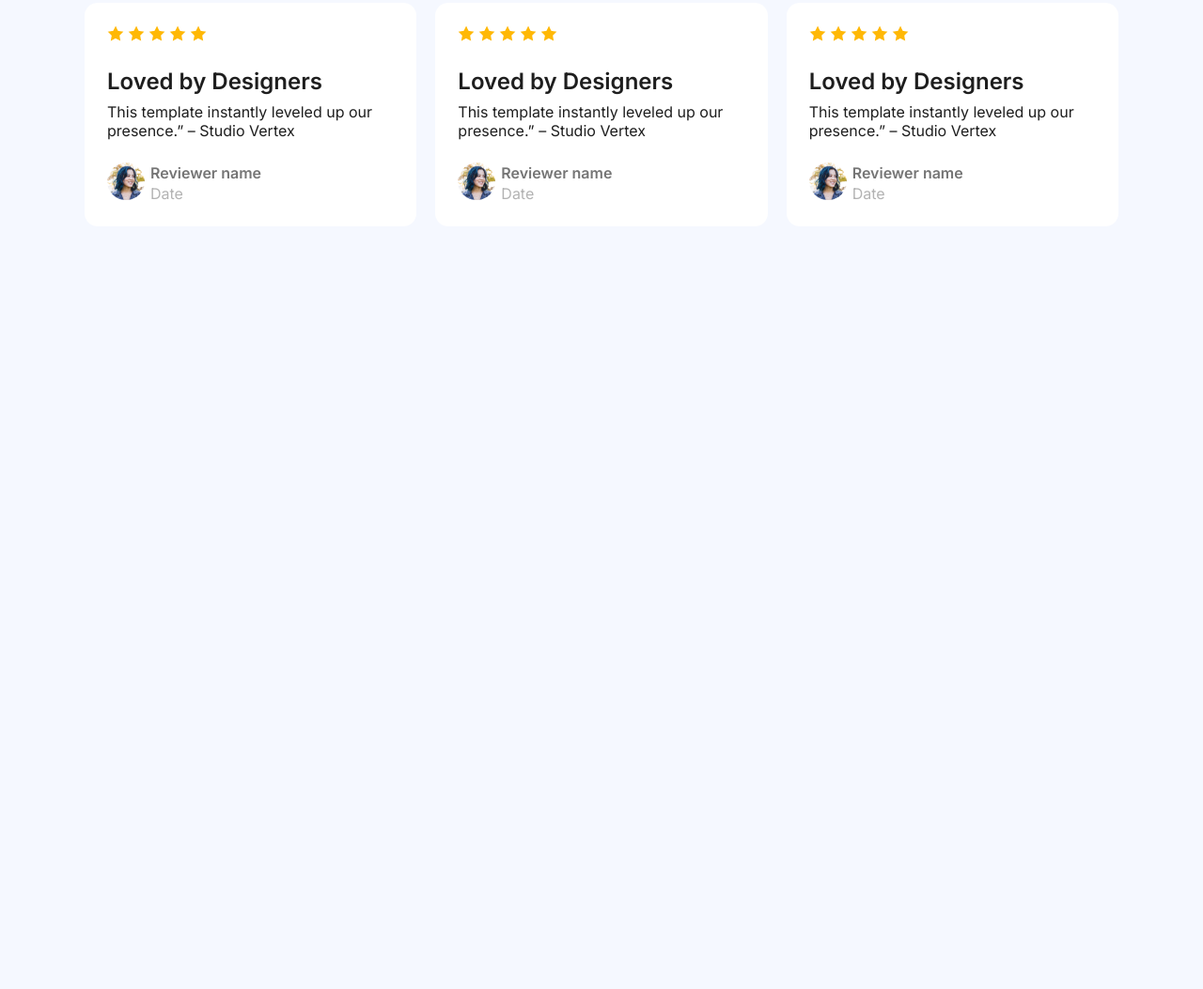
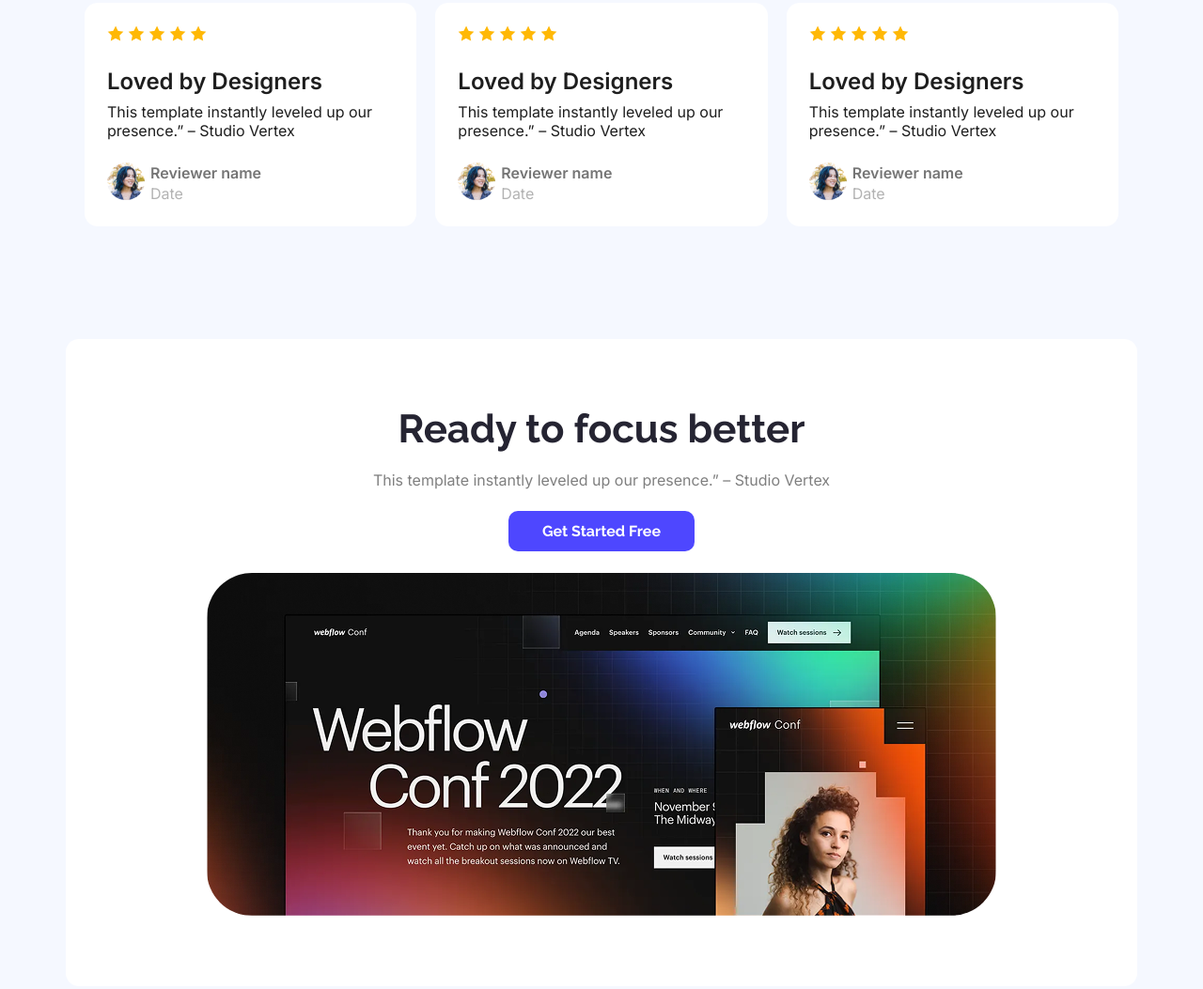
Before and after one commit to AyanSujon/assignment-B12A01, a plain HTML site: page index.html in a window 1280 px wide. Shown: the part 1808-2861 px from the top of the page at 94% size. Before the commit the page ends 2169 px from the top, so only its background shows below. Drawn offline with Linux system fonts and the light colour scheme.

Commit message:
Ready to focus better Section Done

```diff
--- a/index.html
+++ b/index.html
@@ -123,6 +123,14 @@
             </div>
         </section>
         <!-- Ready to focus better section start here  -->
+         <section class="ready-to-focus-better">
+            <h3 class="comon-heading-text-h3">Ready to focus better</h3>
+            <p>This template instantly leveled up our presence.” – Studio Vertex</p>
+            <a href="#" class="comon-btn">Get Started Free</a>
+            <div class="r-to-f-b-image">
+                <img src="./Assets/wc-big.png" alt="Ready to focus better section image">
+            </div>
+         </section>
     </main>
 </body>
 </html>
--- a/styles/style.css
+++ b/styles/style.css
@@ -200,3 +200,23 @@ main{
     font-family: "Inter", sans-serif;
 }
 /* Ready to focus better start here */
+.ready-to-focus-better{
+    text-align: center;
+    padding: 71px 0;
+    background-color: #ffffff;
+    border-radius: 14px;
+}
+.ready-to-focus-better p{
+    margin-top: 20px;
+    margin-bottom: 35px;
+    color: rgba(0, 0, 0, .5);
+    font-size: 16px;
+    font-weight: 400;
+    font-family: "Inter", sans-serif;
+}
+.r-to-f-b-image{
+    margin-top: 35px;
+}
+.r-to-f-b-image img{
+    border-radius: 48px;
+}
```
